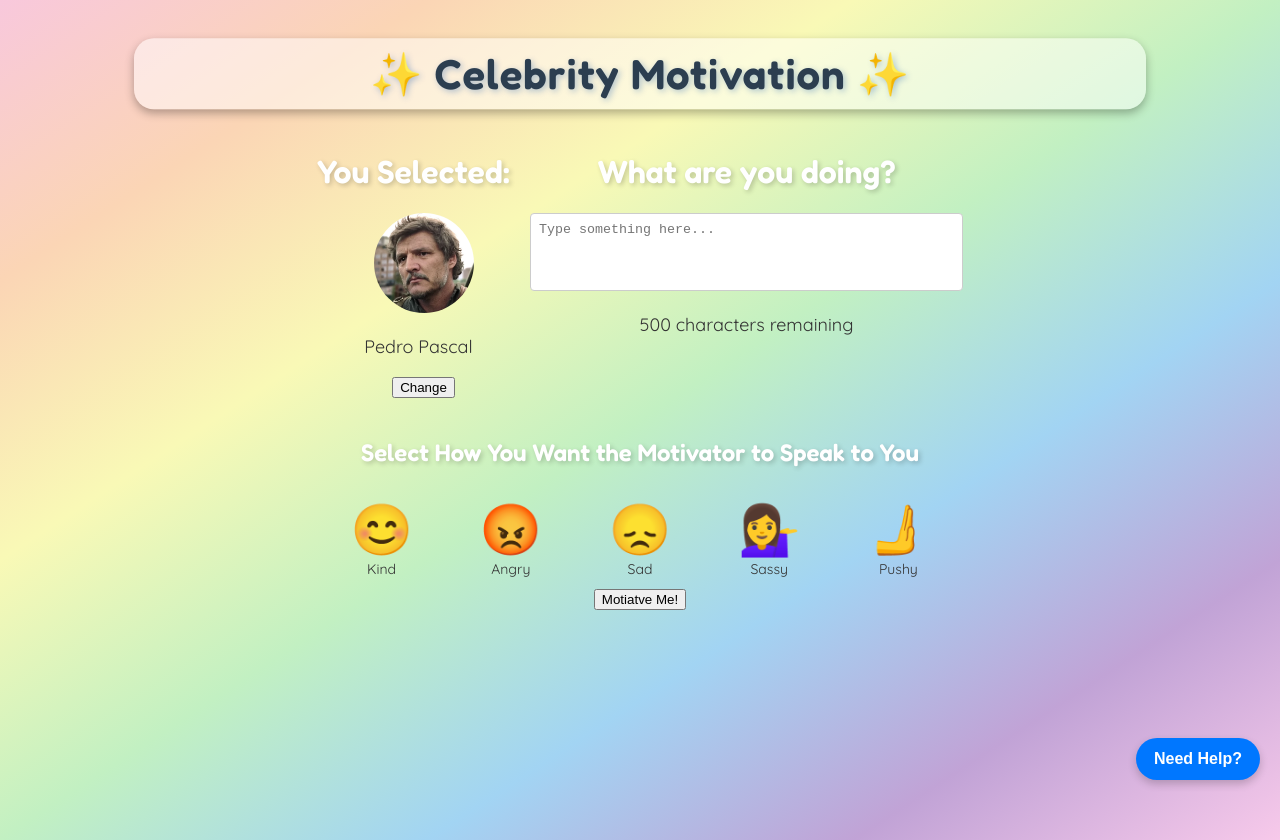
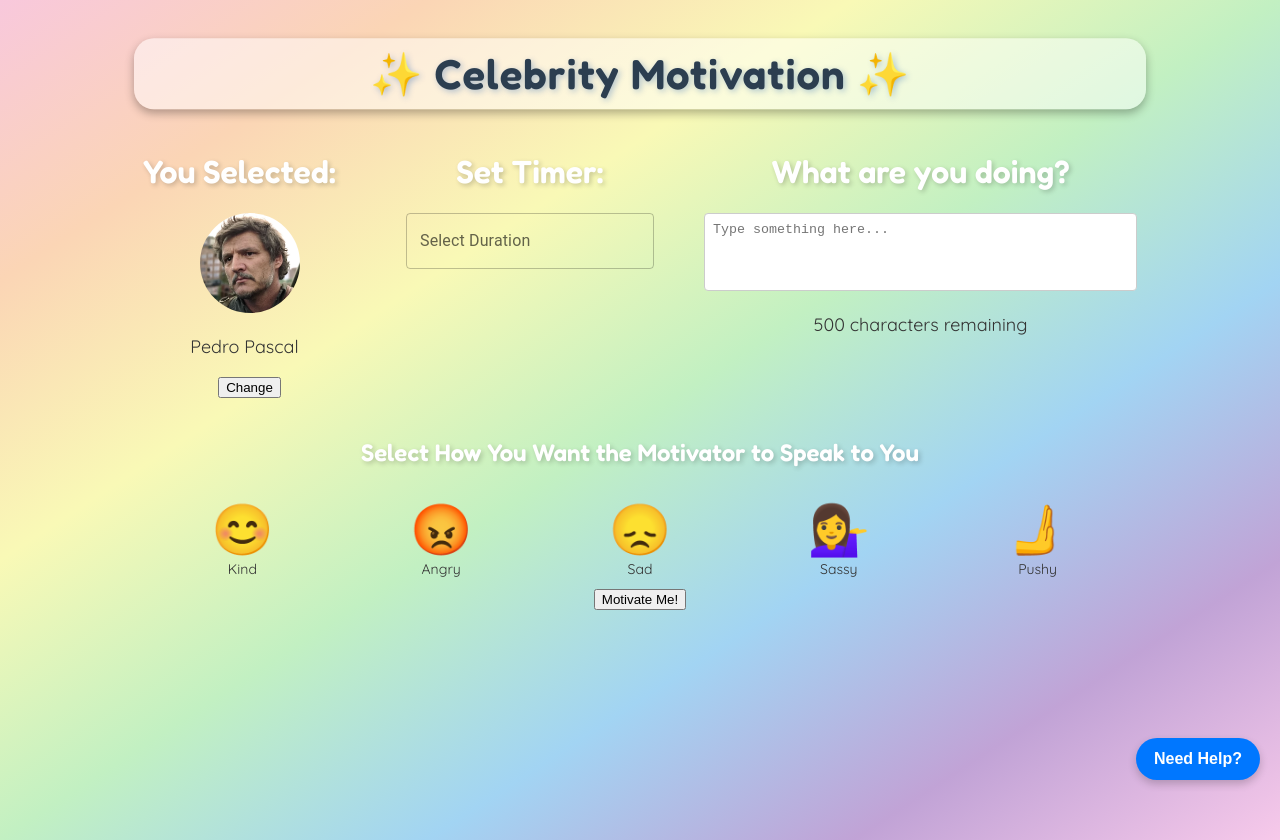
Before and after one commit to GMascetti04/HopperHacks2025, a React (Vite) app in the folder celeb-motive-app/: page / in a window 1280 px wide. Both pictures are taken after a click on the button 307 px from the left and 271 px from the top of the page. Built offline with nearby package versions, Linux system fonts and the light colour scheme.

Commit message:
Added set timer duration

```diff
--- a/celeb-motive-app/package.json
+++ b/celeb-motive-app/package.json
@@ -12,6 +12,11 @@
   "dependencies": {
     "dotenv": "^16.4.7",
     "openai": "^4.85.3",
+    "@emotion/react": "^11.14.0",
+    "@emotion/styled": "^11.14.0",
+    "@mui/material": "^6.4.5",
+    "@mui/x-date-pickers": "^7.27.0",
+    "date-fns": "^2.27.0",
     "react": "^19.0.0",
     "react-dom": "^19.0.0"
   },
--- a/celeb-motive-app/src/App.tsx
+++ b/celeb-motive-app/src/App.tsx
@@ -8,6 +8,7 @@
 const App: React.FC = () => {
   const [currentPage, changeCurrentPage] = useState<number>(1);
   const [currentCeleb, changeCurrentCeleb] = useState({ name: "", image: "" });
+  const [currentTimerDuration, changeCurrentTimerDuration] = useState();
 
   return (
     <div
@@ -43,6 +44,7 @@
           celebrityImagePath={currentCeleb.image}
           onChangeCurrentCeleb={() => changeCurrentPage(1)}
           onDone={() => changeCurrentPage(3)}
+          onChangeDuration={(x) => {changeCurrentTimerDuration(x);}}
         />
       )}
 
@@ -51,6 +53,7 @@
         <MotivationPage
           celebrityName={currentCeleb.name}
           celebrityImagePath={currentCeleb.image}
+          timerDuration={currentTimerDuration}
         />
       )}
 
--- a/celeb-motive-app/src/components/MotivationPage.tsx
+++ b/celeb-motive-app/src/components/MotivationPage.tsx
@@ -1,7 +1,7 @@
 import React from "react";
 import CountdownTimer from "./CountdownTimer";
 
-const MotivationPage = ({ celebrityName, celebrityImagePath }) => {
+const MotivationPage = ({ celebrityName, celebrityImagePath, timerDuration }) => {
   return (
     <div
       style={{
@@ -91,7 +91,7 @@
         >
           ⏳ Focus Timer
         </h2>
-        <CountdownTimer initialTime={10} />
+        <CountdownTimer initialTime={timerDuration} />
       </div>
 
       {/* Choose Another Celebrity Button (Bottom Center) */}
--- a/celeb-motive-app/src/components/UserOptions.tsx
+++ b/celeb-motive-app/src/components/UserOptions.tsx
@@ -1,8 +1,11 @@
 import { useState, useEffect } from "react";
+import { LocalizationProvider } from '@mui/x-date-pickers/LocalizationProvider';
+import { AdapterDateFns } from '@mui/x-date-pickers/AdapterDateFns';
+import { TimePicker } from '@mui/x-date-pickers/TimePicker';
 
 
 
-const UserOptions = ({ celebrityName, celebrityImagePath, onChangeCurrentCeleb, onDone }) => {
+const UserOptions = ({ celebrityName, celebrityImagePath, onChangeCurrentCeleb, onDone, onChangeDuration }) => {
 
     const [text, changeText] = useState('')
 
@@ -32,7 +35,7 @@
 
         <div>
 
-            <div style={{display: 'flex'}}>
+            <div style={{display: 'flex', gap: '50px'}}>
 
                 <div style={{alignItems: 'center', justifyContent: 'center', textAlign: 'center', marginBottom: '20px' }}>
                     <h1 style={{ marginRight: '20px', display: 'flex', alignItems: 'center' }}>You Selected:</h1>
@@ -49,6 +52,21 @@
                         }>Change</button>
 
                     </div>
+                </div>
+
+                <div>
+                    <h1>Set Timer:</h1>
+                    <LocalizationProvider dateAdapter={AdapterDateFns}>
+                    <TimePicker views={['hours', 'minutes', 'seconds']}label="Select Duration" ampm={false} onChange={(date) => {
+                        console.log(date?.getHours());
+                        console.log(date?.getMinutes());
+                        console.log(date?.getSeconds());
+
+                        onChangeDuration(date.getHours() * 3600 + date.getMinutes() * 60 + date.getSeconds());
+                    }}
+                />
+                    </LocalizationProvider>
+
                 </div>
 
                 <div>
@@ -115,7 +133,7 @@
                 </div>
             )}
 
-            <button onClick={onDone}>Motiatve Me!</button>
+            <button onClick={onDone}>Motivate Me!</button>
 
         </div>
 
```
Also changed, not shown: 1 other file (tests, documents, lock files or other folders).
